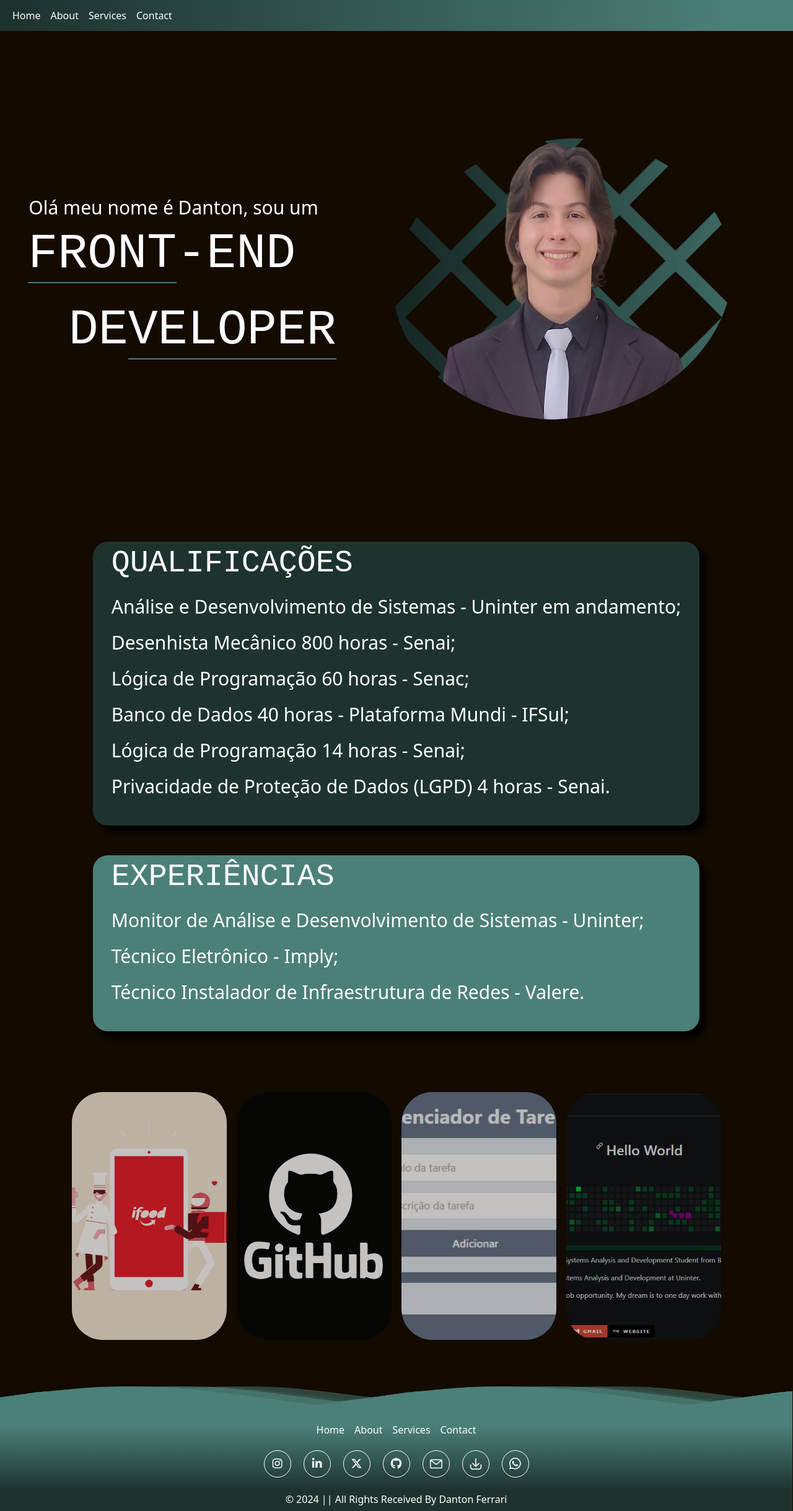
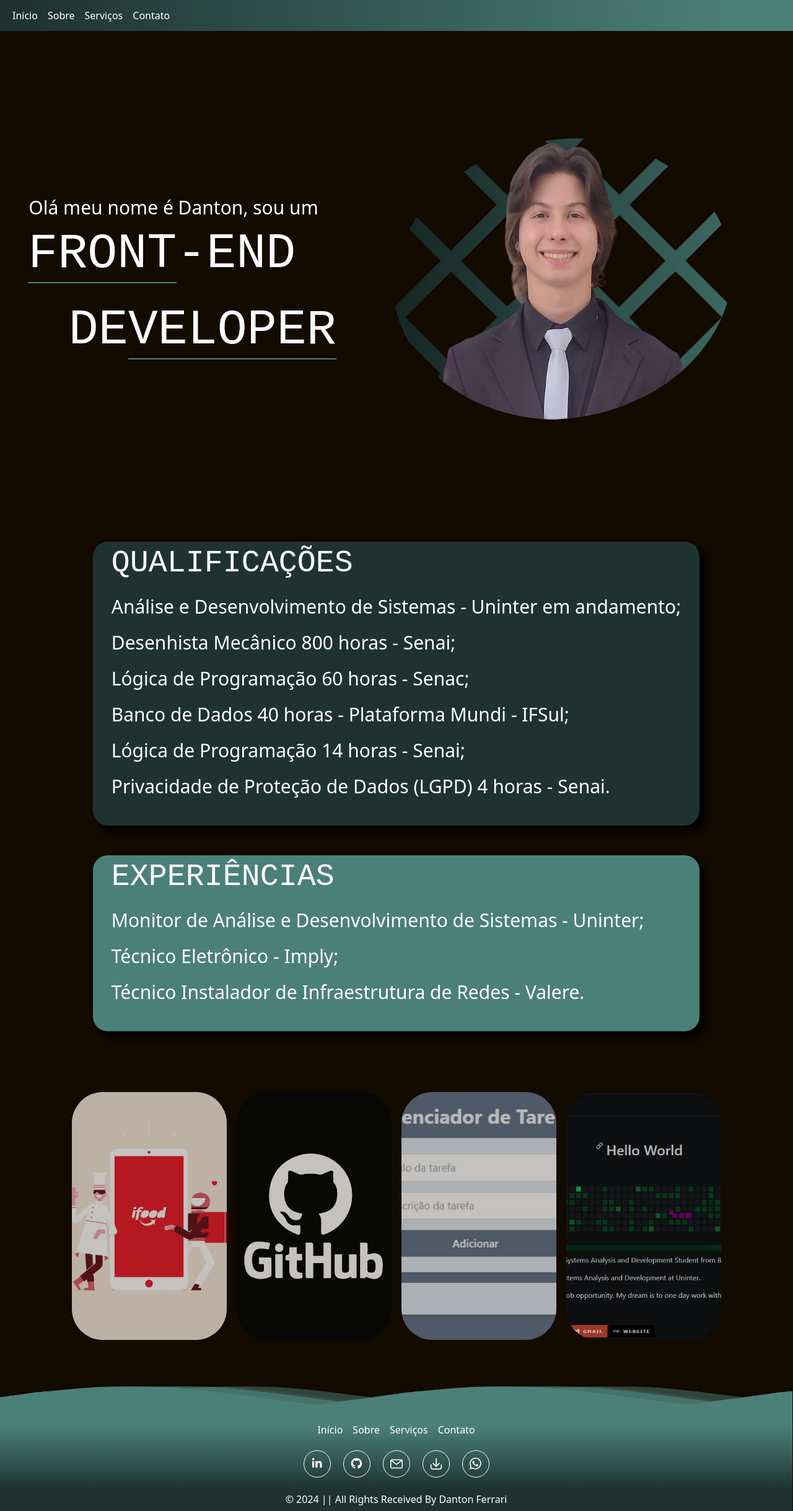
Before and after one commit to danton-ferrari/protfolio, a React (Vite) app: page / in a window 1280 px wide. Shown: the whole page at 62% size. Built offline with nearby package versions, Linux system fonts and the light colour scheme.

Commit message:
Ajeitei algumas coisas

```diff
--- a/src/pages/Footer.jsx
+++ b/src/pages/Footer.jsx
@@ -28,27 +28,27 @@ function Footer() {
         <div className="col footerbar">
           <ul>
             <li>
-              <a href="#header">Home</a>
+              <a href="#header">Início</a>
             </li>
             <li>
-              <a href="#sobre-mim">About</a>
+              <a href="#sobre-mim">Sobre</a>
             </li>
             <li>
-              <a href="#services">Services</a>
+              <a href="#services">Serviços</a>
             </li>
             <li>
-              <a href="#footer">Contact</a>
+              <a href="#footer">Contato</a>
             </li>
           </ul>
         </div>
         <div className="col col-social">
           <ul className="social">
-            <a href="https://www.instagram.com/danton.ferrari/" target="_blank">
+            {/* <a href="https://www.instagram.com/danton.ferrari/" target="_blank">
               <li className="tooltip">
                 <i className="fa-brands fa-instagram"></i>
                 <span className="tooltiptext">Instagram</span>
               </li>
-            </a>
+            </a> */}
             <a
               href="https://www.linkedin.com/in/danton-ferrari/"
               target="_blank"
@@ -58,12 +58,12 @@ function Footer() {
                 <span className="tooltiptext">Linkedin</span>
               </li>
             </a>
-            <a href="https://twitter.com/FerrariDanton" target="_blank">
+            {/* <a href="https://twitter.com/FerrariDanton" target="_blank">
               <li className="tooltip">
                 <i className="fa-brands fa-x-twitter"></i>
                 <span className="tooltiptext">Twitter</span>
               </li>
-            </a>
+            </a> */}
             <a href="https://github.com/danton-ferrari" target="_blank">
               <li className="tooltip">
                 <i className="fa-brands fa-github"></i>
@@ -81,7 +81,7 @@ function Footer() {
                 id="pdfDownloadLink"
                 href={pdf}
                 target="_blank"
-                download="../components/dantonFerrariCV.pdf"
+                download="Currículo Danton Ferrari 2025"
               >
                 <img src={imgUrls.download} alt="Download CV" />
                 <span className="tooltiptext">Baixe meu currículo</span>
--- a/src/pages/Navbar.jsx
+++ b/src/pages/Navbar.jsx
@@ -3,10 +3,10 @@ import "./Nav.css";
 function Nav() {
   return (
     <div className="nav-items">
-      <a href="#header">Home</a>
-      <a href="#sobre-mim">About</a>
-      <a href="#services">Services</a>
-      <a href="#footer">Contact</a>
+      <a href="#header">Início</a>
+      <a href="#sobre-mim">Sobre</a>
+      <a href="#services">Serviços</a>
+      <a href="#footer">Contato</a>
     </div>
   );
 }
```
